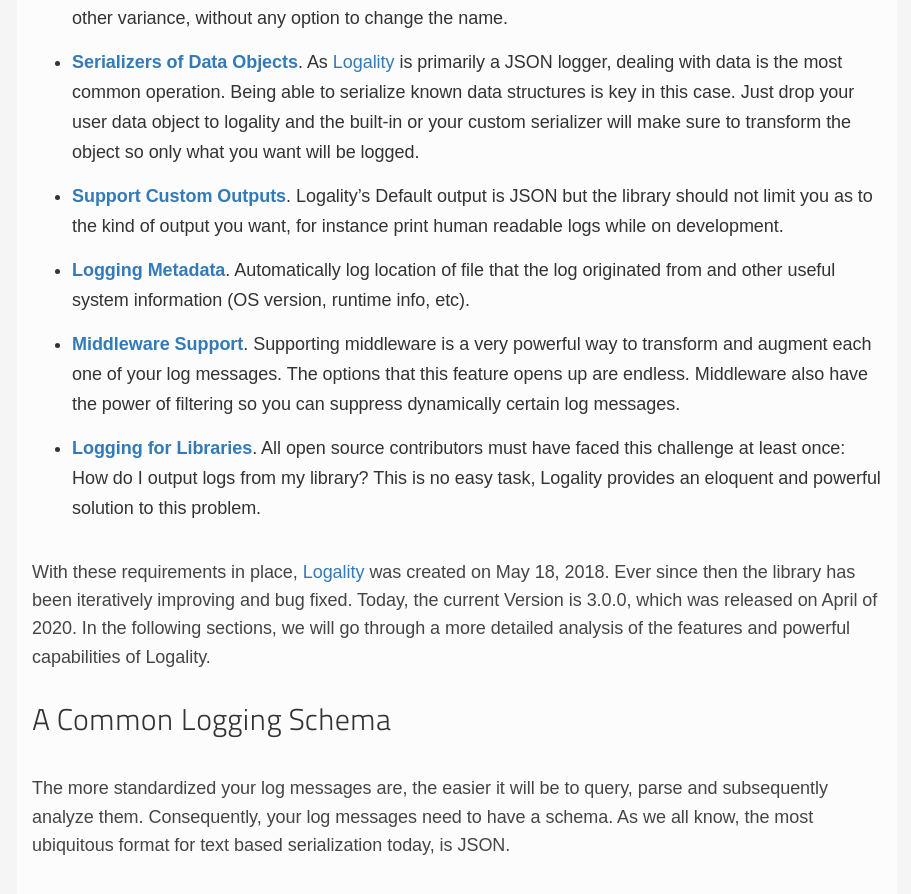
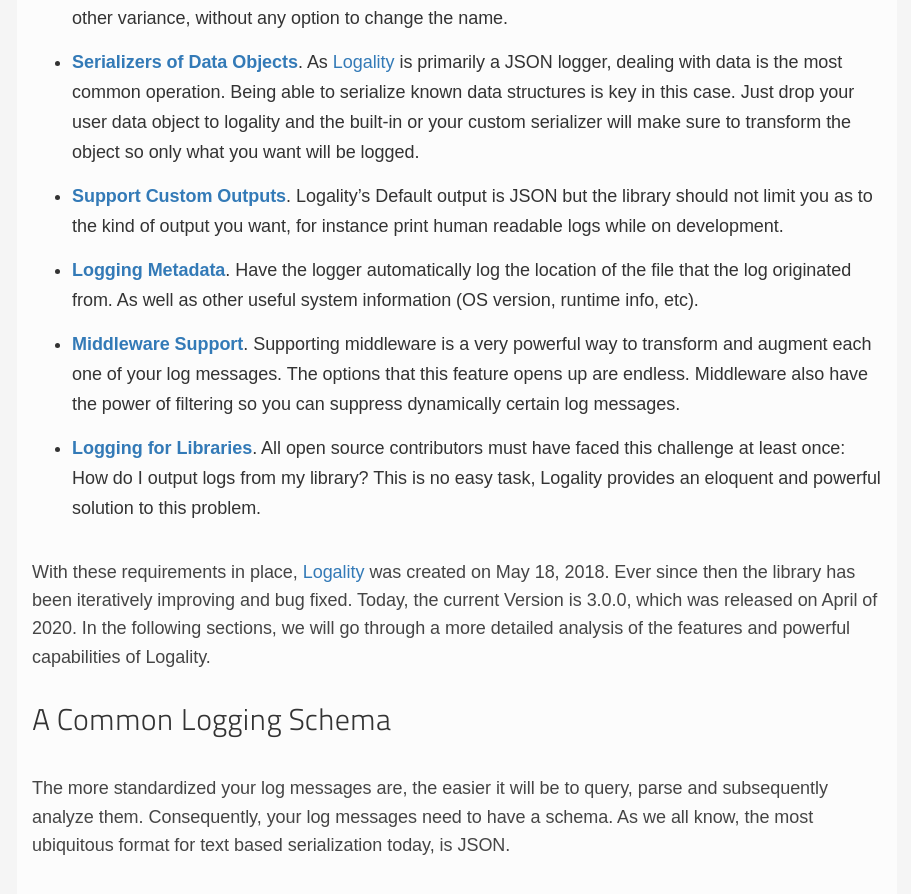
Before and after one commit to thanpolas/thanpolas.github.com, a Jekyll site: the page built from _posts/nodejs/2020-06-27-why-logs-are-important-introducing-logality.md, in a window 1280 px wide and 900 px high, scrolled down 914 px. Shown: the top 894 px of the window, without its empty margins (183-1094 px from the left). Built offline with Jekyll 4.4.1, drawn with Linux system fonts in a browser that asks for light colours; nearby versions of some CDN libraries; comment, search, counter and statistics services are not loaded.

Commit message:
wording on metadata

```diff
--- a/_posts/nodejs/2020-06-27-why-logs-are-important-introducing-logality.md
+++ b/_posts/nodejs/2020-06-27-why-logs-are-important-introducing-logality.md
@@ -22,7 +22,7 @@
 * [**Complete Flexibility on Properties**](#a-common-logging-schema). In order for my organization to have a common logging schema, it is required of the logging library to allow the definition of properties from scratch. A lot of the packages make those decisions for you leaving you with no options to normalize the logging schema. The most common example for this is the date field, you can find it as `dt`, `date`, `timestamp` or any other variance, without any option to change the name.
 * [**Serializers of Data Objects**](#serializers-of-data-objects). As [Logality][logality] is primarily a JSON logger, dealing with data is the most common operation. Being able to serialize known data structures is key in this case. Just drop your user data object to logality and the built-in or your custom serializer will make sure to transform the object so only what you want will be logged.
 * [**Support Custom Outputs**](#custom-output-and-pretty-print). Logality's Default output is JSON but the library should not limit you as to the kind of output you want, for instance print human readable logs while on development.
-* [**Logging Metadata**](#logging-metadata). Automatically log location of file that the log originated from and other useful system information (OS version, runtime info, etc).
+* [**Logging Metadata**](#logging-metadata). Have the logger automatically log the location of the file that the log originated from. As well as other useful system information (OS version, runtime info, etc).
 * [**Middleware Support**](#the-power-of-middleware). Supporting middleware is a very powerful way to transform and augment each one of your log messages. The options that this feature opens up are endless. Middleware also have the power of filtering so you can suppress dynamically certain log messages.
 * [**Logging for Libraries**](#linking-multiple-logality-instances). All open source contributors must have faced this challenge at least once: How do I output logs from my library? This is no easy task, Logality provides an eloquent and powerful solution to this problem.
 
```
